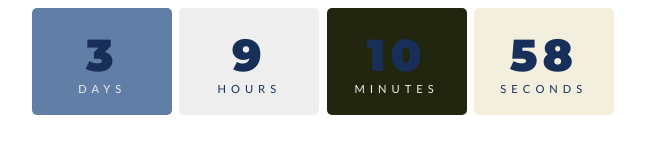
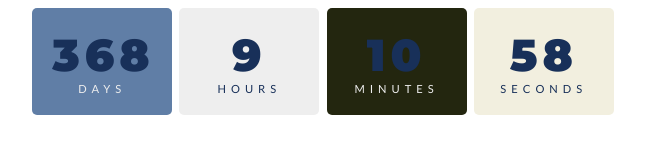
Before and after one commit to YEYOO1/mypage, a plain HTML site: page 2026.html in a window 1280 px wide. Shown: the whole page, without its empty margins (317-962 px from the left). Drawn offline with Linux system fonts and the light colour scheme.

Commit message:
Update 2026.html

```diff
--- a/2026.html
+++ b/2026.html
@@ -104,7 +104,7 @@ body{
 </body>
 <script>
     const year = new Date().getFullYear();
-const myDate = new Date('Jan 01, 2026 00:00:00');
+const myDate = new Date('Jan 01, 2027 00:00:00');
 console.log(myDate);
 
 // countdown
```
